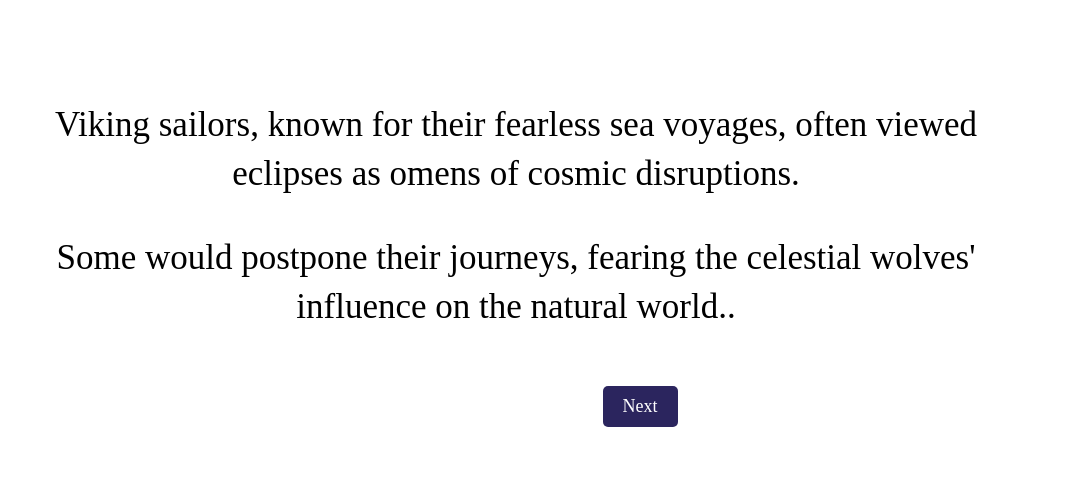
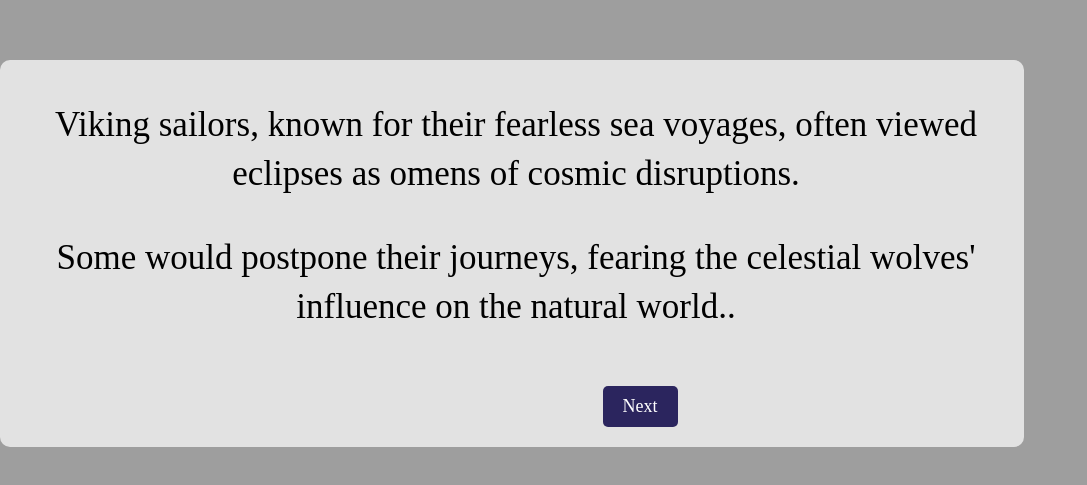
Before and after one commit to Abhi2282003/eclipse, a plain HTML site: page 1story/part3.html in a window 1280 px wide. Shown: the part 119-604 px from the top of the page, without its empty margins (0-1087 px from the left). Drawn offline with Linux system fonts and the light colour scheme; the site is published under a folder, as on GitHub Pages, so addresses that start at the root find nothing.

Commit message:
Update part3.html

```diff
--- a/1story/part3.html
+++ b/1story/part3.html
@@ -7,7 +7,7 @@
         /* Your CSS styles here */
         body {
             /* Background image for Norse Mythology - Part 1 */
-            background-image: url('/6.png'); /* Replace 'norse_mythology_1.jpg' with your image file path */
+            background-image: url('./6.png'); /* Replace 'norse_mythology_1.jpg' with your image file path */
             background-size: cover;
             background-repeat: no-repeat;
             background-attachment: fixed;
```
